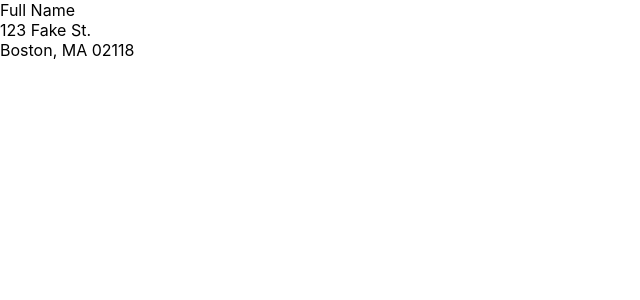
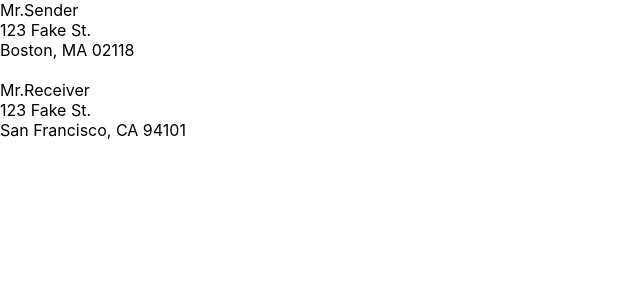
Before and after one commit to 0xAureoleNode/pure-react-propTypes-Exercise, a React (Create React App) app: page / in a window 1280 px wide. Shown: the top 300 px of the page, without its empty margins (0-640 px from the left). Built offline with nearby package versions, Linux system fonts and the light colour scheme.

Commit message:
exercise 2

```diff
--- a/src/App.js
+++ b/src/App.js
@@ -1,5 +1,19 @@
 const App = () => {
-  return <AddressLabel person={person} />;
+  return (
+    <div>
+      <Envelope toMessage={toPerson} fromMessage={fromPerson} />
+    </div>
+  );
+};
+
+const Envelope = ({ toMessage, fromMessage }) => {
+  return (
+    <div>
+      <AddressLabel person={toMessage} />
+      <br />
+      <AddressLabel person={fromMessage} />
+    </div>
+  );
 };
 
 const AddressLabel = ({ person }) => {
@@ -15,10 +29,15 @@ const AddressLabel = ({ person }) => {
   );
 };
 
-const person = {
-  name: 'Full Name',
+const toPerson = {
+  name: 'Mr.Sender',
   postCode: '123 Fake St.',
   address: 'Boston, MA 02118',
 };
+const fromPerson = {
+  name: 'Mr.Receiver',
+  postCode: '123 Fake St.',
+  address: 'San Francisco, CA 94101',
+};
 
 export default App;
```
